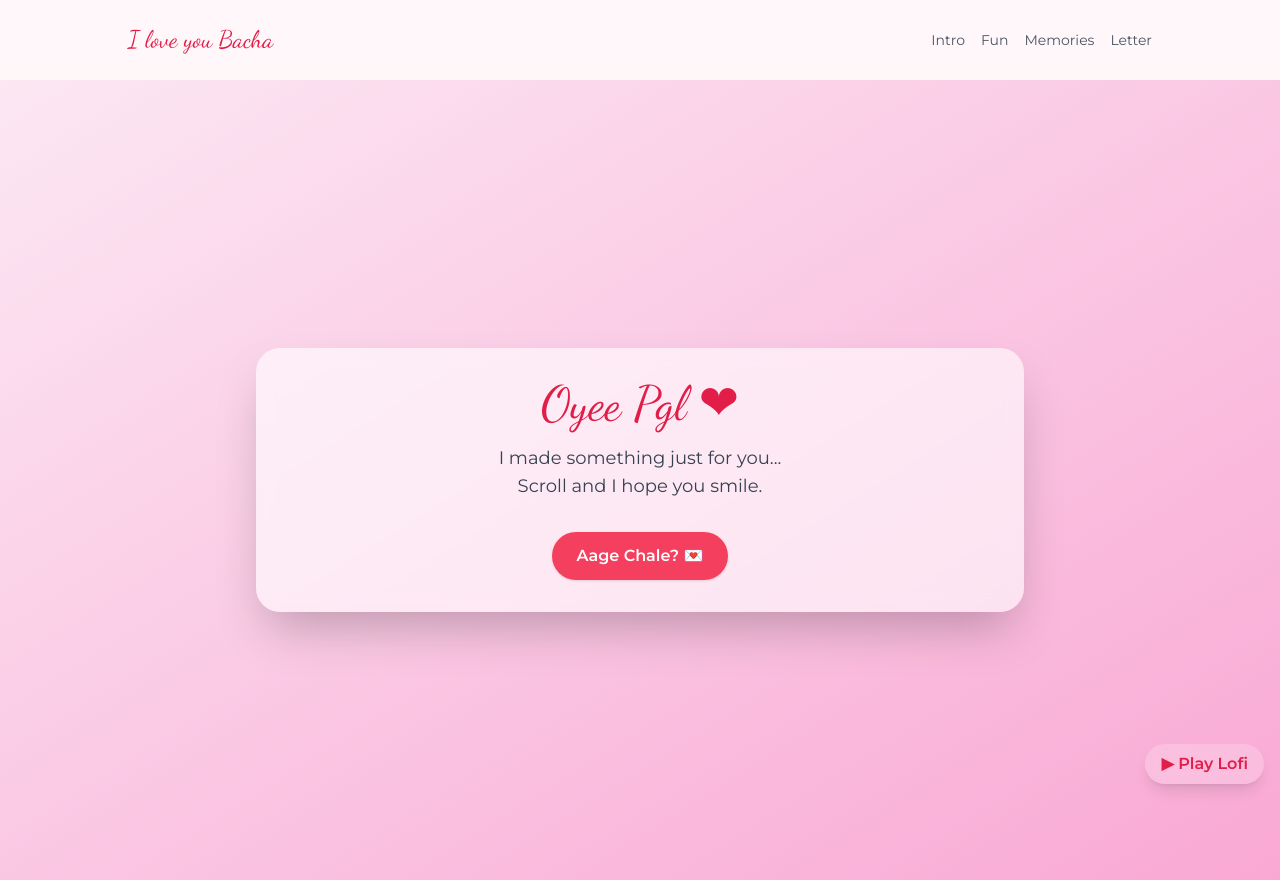
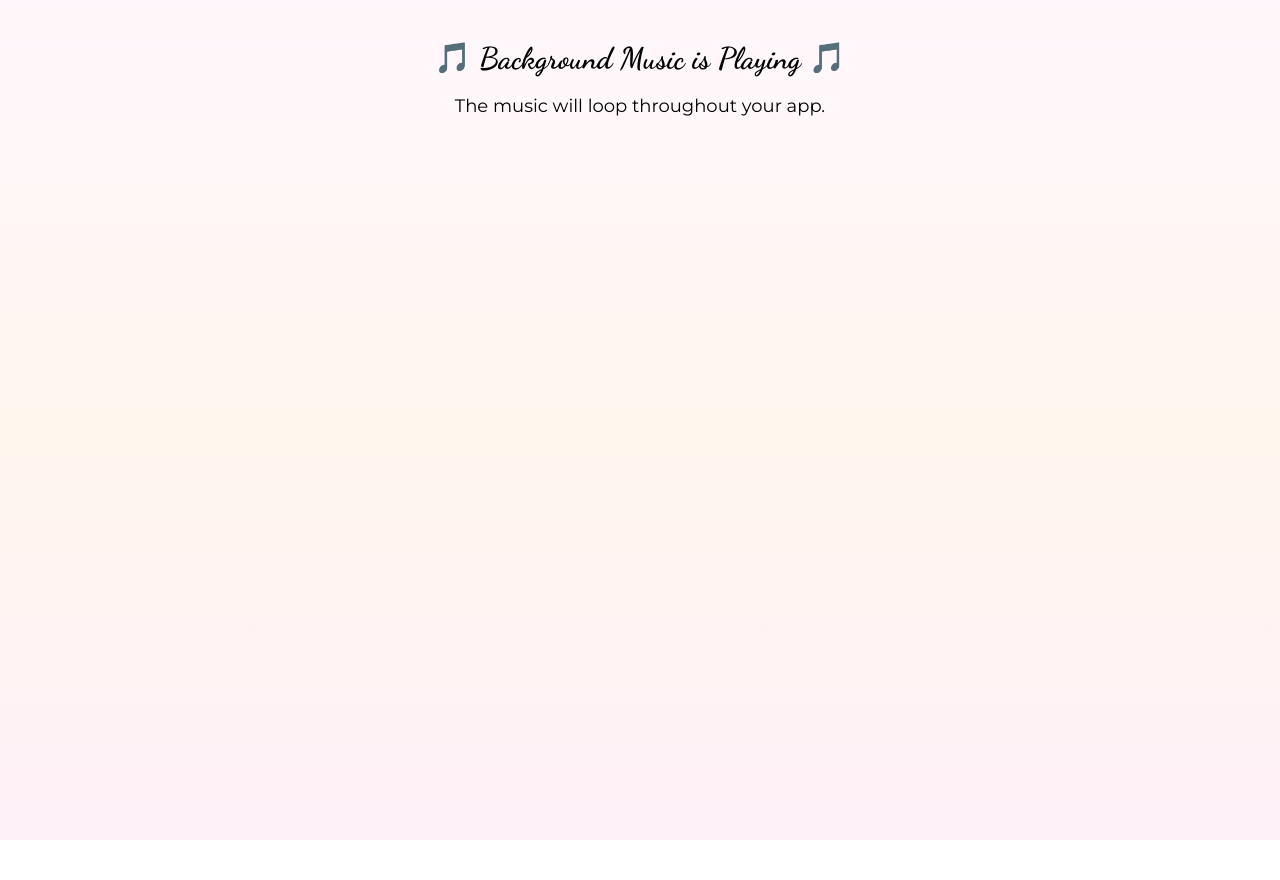
Before and after one commit to Arush-Developer/aniversary, a React (Vite) app: page / in a window 1280 px wide. After the commit the page ends 840 px from the top, so only its background shows below. Built offline with nearby package versions, Linux system fonts and the light colour scheme.

Commit message:
Update App.tsx

```diff
--- a/src/App.tsx
+++ b/src/App.tsx
@@ -1,35 +1,31 @@
-import React, { useEffect, useState } from 'react'
-import Header from './components/Header'
-import Intro from './components/Intro'
-import FunStuff from './components/FunStuff'
-import Timeline from './components/Timeline'
-import Message from './components/Message'
-import FooterCredit from './components/FooterCredit'
-import AudioPlayer from './components/AudioPlayer'
+import React, { useEffect, useRef } from "react";
 
-export default function App() {
-  const [stage, setStage] = useState<'intro'|'fun'|'timeline'|'message'|'finale'>('intro')
+function App() {
+  const audioRef = useRef<HTMLAudioElement | null>(null);
 
   useEffect(() => {
-    const onFinale = () => setStage('finale')
-    window.addEventListener('finale-trigger', onFinale)
-    return () => window.removeEventListener('finale-trigger', onFinale)
-  }, [])
+    const audio = audioRef.current;
+    if (audio) {
+      audio.volume = 0.4; // Set volume (0.0 - 1.0)
+      audio.play().catch((err) => {
+        console.log("Autoplay blocked, waiting for user interaction:", err);
+      });
+    }
+  }, []);
 
   return (
-    <div className="min-h-screen">
-      <Header />
-      <main>
-        <Intro onBegin={() => setStage('fun')} />
-        {stage === 'fun' && <FunStuff />}
-        {stage === 'fun' && <div className="flex justify-center mt-6"><button onClick={() => setStage('timeline')} className="rounded-full bg-rose-500 text-white px-6 py-3">See our memories</button></div>}
-        {stage === 'timeline' && <Timeline />}
-        {stage === 'timeline' && <div className="flex justify-center mt-6"><button onClick={() => setStage('message')} className="rounded-full bg-rose-600 text-white px-6 py-3">Read my letter</button></div>}
-        {stage === 'message' && <Message />}
-        {stage === 'finale' && <FooterCredit />}
-      </main>
+    <div className="App">
+      {/* Hidden audio that plays continuously */}
+      <audio ref={audioRef} src="/Background.mp3" autoPlay loop />
 
-      <AudioPlayer />
+      <h1 className="text-3xl font-bold text-center mt-10">
+        🎵 Background Music is Playing 🎵
+      </h1>
+      <p className="text-center text-lg mt-4">
+        The music will loop throughout your app.
+      </p>
     </div>
-  )
+  );
 }
+
+export default App;
```
